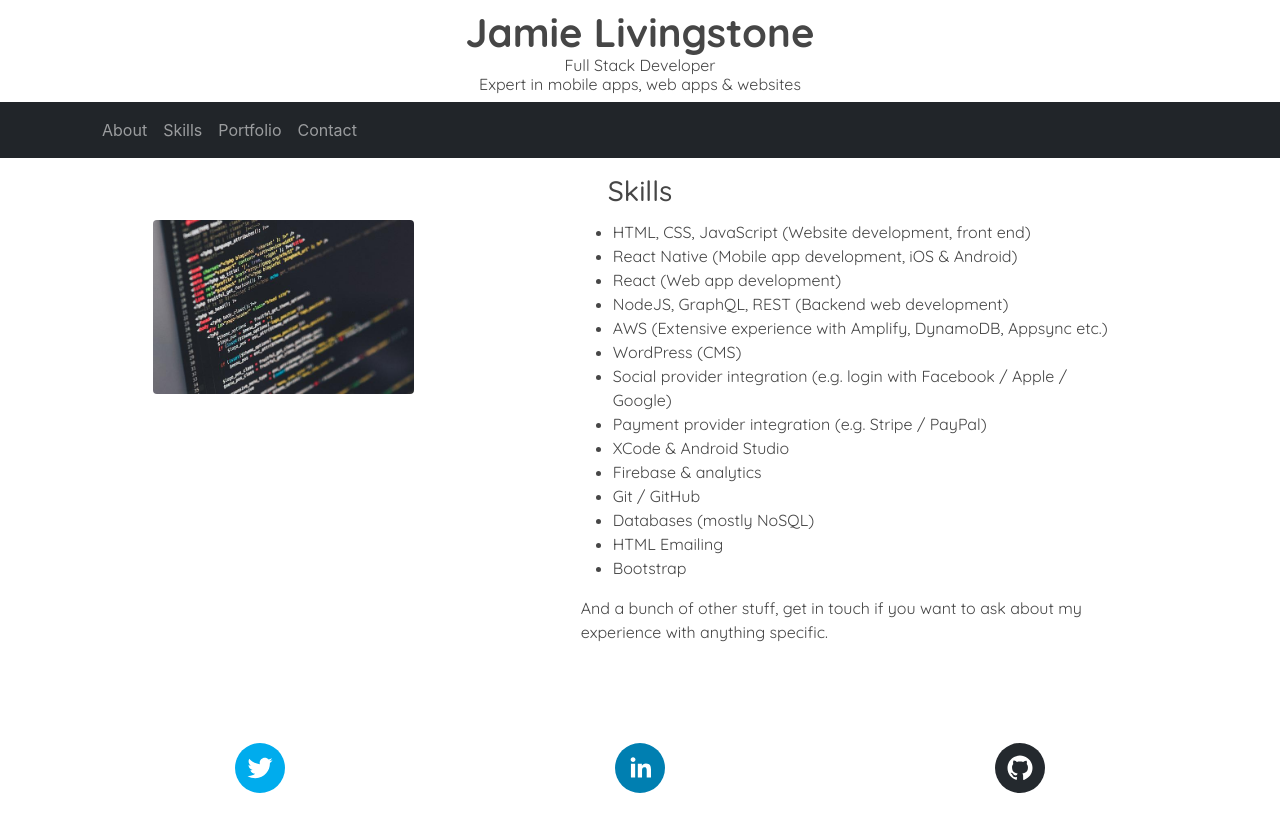
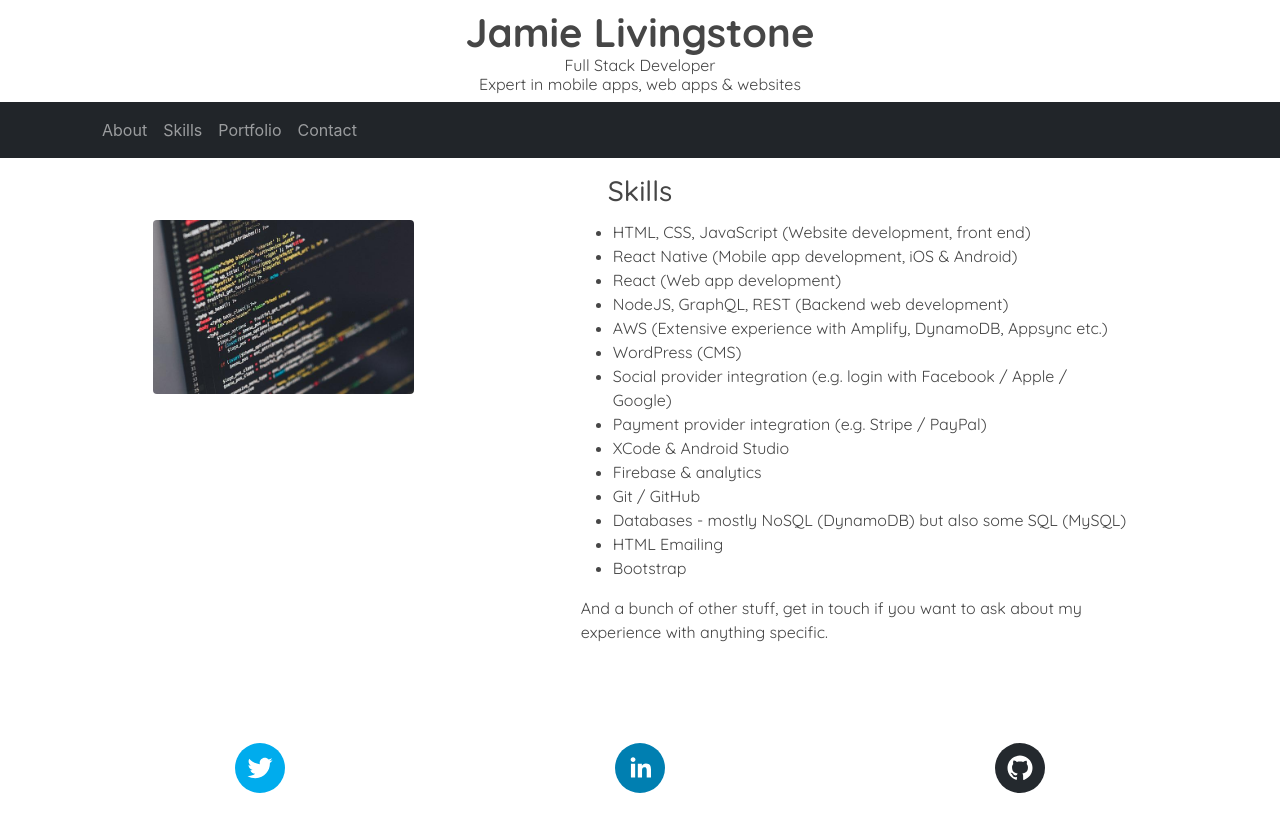
Before and after one commit to JamieLivi/jamielivi-web, a React (Create React App) app: page /skills in a window 1280 px wide. Built offline with nearby package versions, Linux system fonts and the light colour scheme; no server answers; a web font is replaced by a local one; what @aws-amplify/api would draw is missing.

Commit message:
Update Skills.tsx

```diff
--- a/src/components/Skills.tsx
+++ b/src/components/Skills.tsx
@@ -38,7 +38,10 @@ const Skills = (props: Props) => {
             <li>XCode{` & `}Android Studio</li>
             <li>Firebase {` & `} analytics</li>
             <li>Git / GitHub</li>
-            <li> Databases (mostly NoSQL) </li>
+            <li>
+              {" "}
+              Databases - mostly NoSQL (DynamoDB) but also some SQL (MySQL)
+            </li>
             <li> HTML Emailing </li>
             <li> Bootstrap </li>
           </ul>
```
